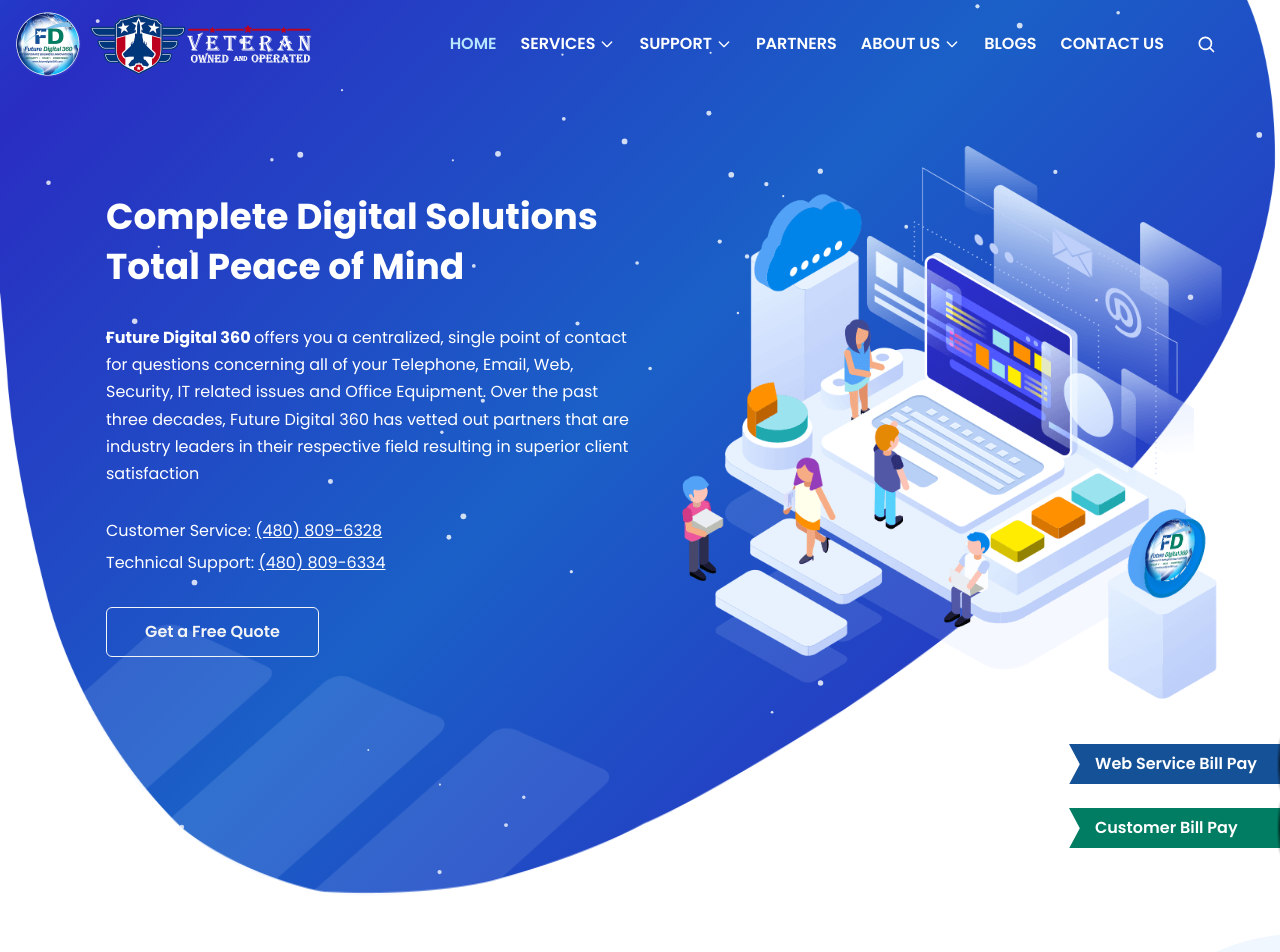
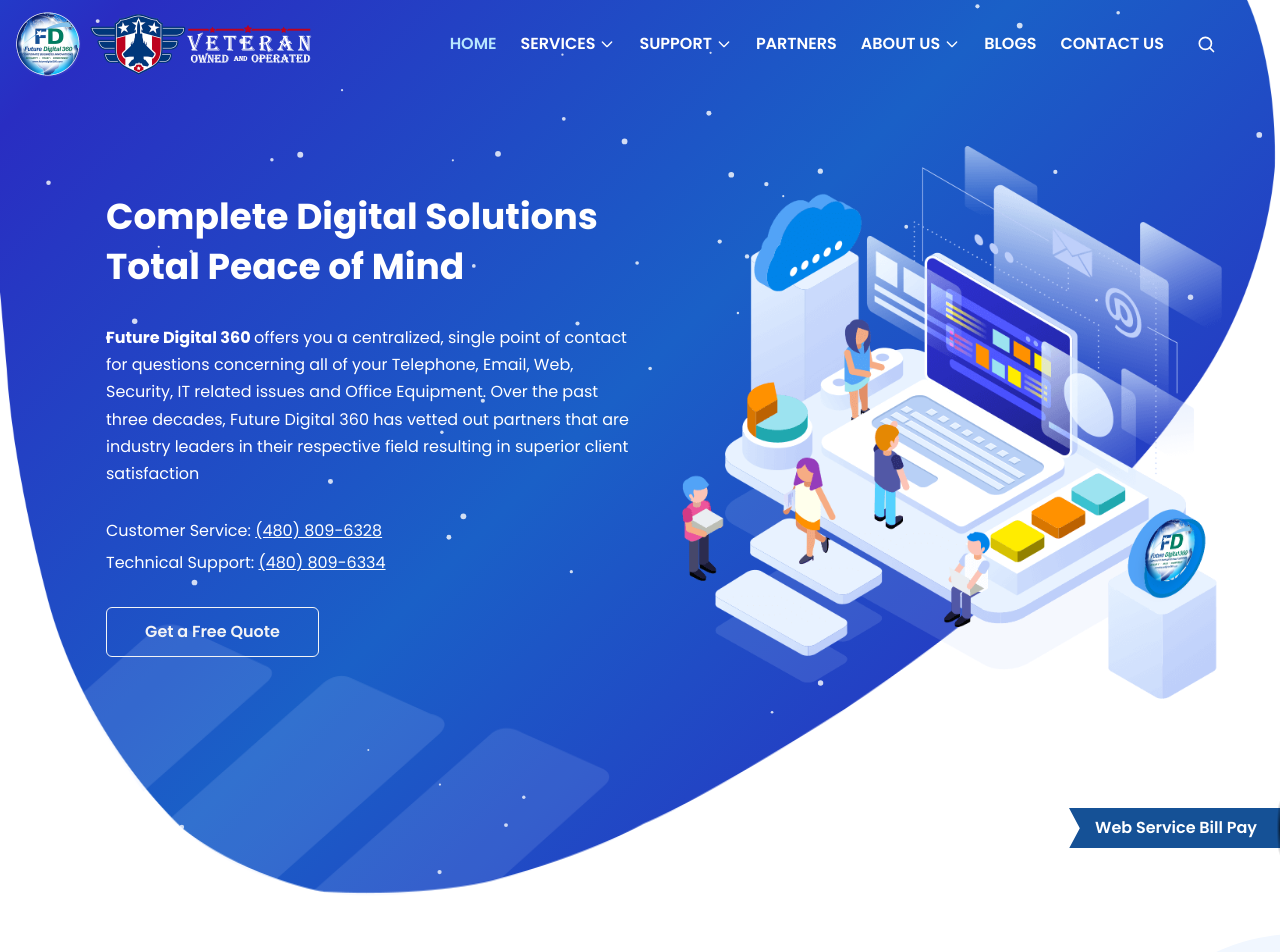
Before and after one commit to adminfd360/futuredigital360, a Next.js app: page / in a window 1280 px wide. Shown: the top 952 px of the page. Built offline with nearby package versions, Linux system fonts and the light colour scheme.

Commit message:
remove ribbon link for bill net

```diff
--- a/src/views/Home/Banner.tsx
+++ b/src/views/Home/Banner.tsx
@@ -20,9 +20,9 @@
         <a href="https://webservices.futuredigital360.com/" target="_blank">
           <Ribbon text="Web Service Bill Pay" />
         </a>
-        <a href="https://futuredigital360.billcenter.net/" target="_blank">
+        {/* <a href="https://futuredigital360.billcenter.net/" target="_blank">
           <Ribbon backgroundColor="#007D62" text="Customer Bill Pay" />
-        </a>
+        </a> */}
       </div>
 
       <ParticlesApp />
```
